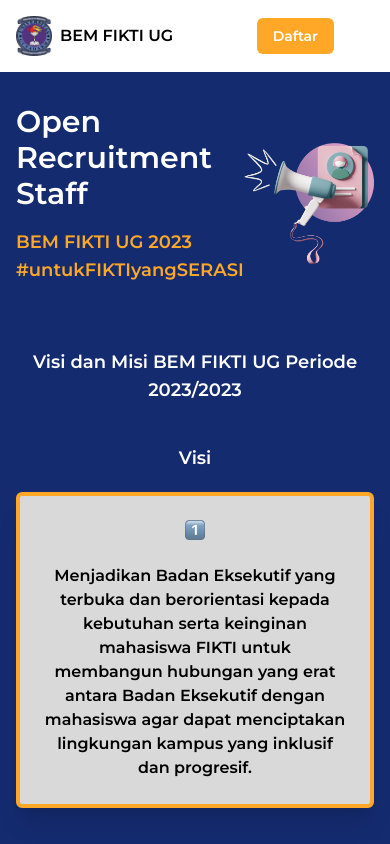
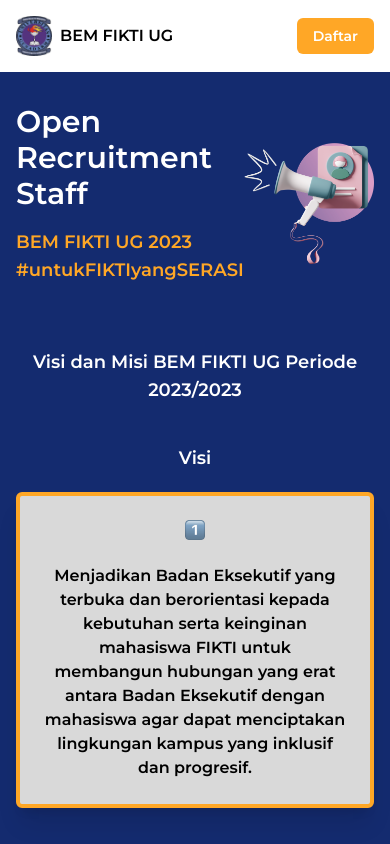
Before and after one commit to AryoNoer/Oprec, a website: page index.html in a window 390 px wide. Shown: the top 844 px of the page. Drawn offline with Linux system fonts and the light colour scheme; a web font is replaced by a local one.

Commit message:
edit margin-nav

```diff
--- a/index.html
+++ b/index.html
@@ -63,7 +63,7 @@
         <!-- Tombol Daftar -->
         <a
           href="#daftar"
-          class="bg-orange text-white hover:bg-amber-600 text-sm font-semibold py-2 px-4 mr-10 rounded-md transition duration-300"
+          class="bg-orange text-white hover:bg-amber-600 text-sm font-semibold py-2 px-4 md:mr-10 rounded-md transition duration-300"
           >Daftar</a
         >
       </div>
```
Also changed, not shown: dist/output.css.
